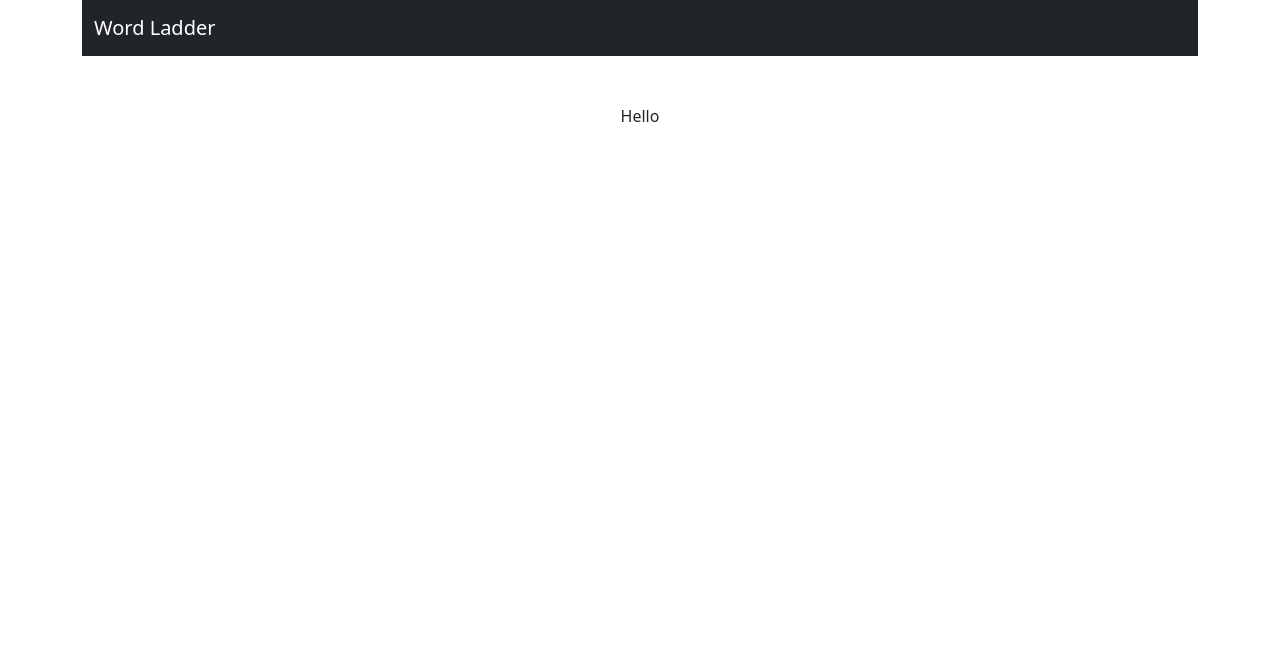
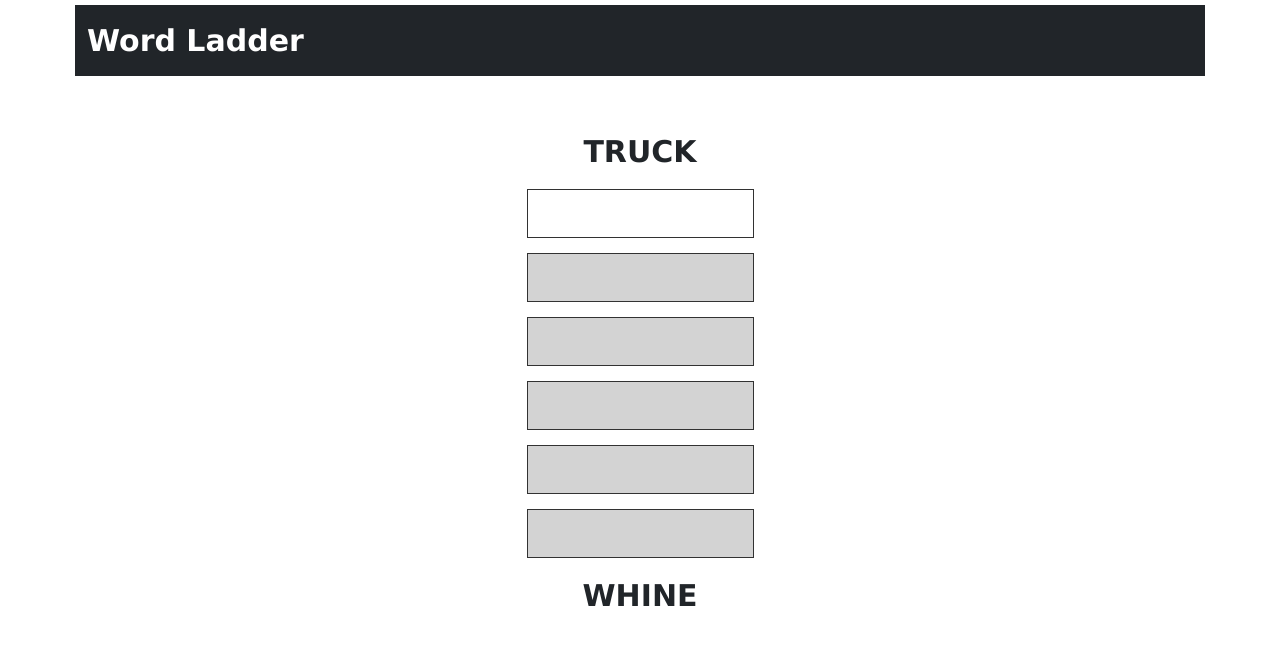
Before and after one commit to wtripp/cs50-week10-final-word-ladder, a Flask app: page / in a window 1280 px wide. Shown: the top 665 px of the page. Run offline with Flask 2, Linux system fonts and the light colour scheme.

Commit message:
Add forms and style them

```diff
--- a/app.py
+++ b/app.py
@@ -3,6 +3,6 @@ from flask import Flask, render_template
 # Configure application
 app = Flask(__name__)
 
-@app.route("/")
+@app.route("/", methods=["GET", "POST"])
 def home():
     return render_template("index.html")
--- a/static/styles.css
+++ b/static/styles.css
@@ -0,0 +1,28 @@
+.container {
+    padding: 5px;
+}
+
+.navbar-brand {
+    font-size: 30px;
+}
+
+body {
+    margin: 0px;
+    padding: 0px;
+    width: 100%;
+    font-size: 30px;
+    font-weight: bold;
+    font-family: Verdana, Arial, sans-serif;
+}
+
+input {
+    text-transform: uppercase;
+    display: table;
+    text-align: center;
+    margin: 15px auto;
+    border: 1px solid rgb(50, 50, 50);
+}
+
+input[disabled] {
+    background-color: lightgray;
+}
--- a/templates/index.html
+++ b/templates/index.html
@@ -6,6 +6,25 @@
 
 {% block main %}
 
-Hello
+TRUCK
+<form action="/" method="post">
+    <input maxlength="5" pattern="[A-Za-z]*" type="text" size="10">
+</form>
+<form action="/" method="post">
+    <input maxlength="5" pattern="[A-Za-z]*" type="text" size="10" disabled>
+</form>
+<form action="/" method="post">
+    <input maxlength="5" pattern="[A-Za-z]*" type="text" size="10" disabled>
+</form>
+<form action="/" method="post">
+    <input maxlength="5" pattern="[A-Za-z]*" type="text" size="10" disabled>
+</form>
+<form action="/" method="post">
+    <input maxlength="5" pattern="[A-Za-z]*" type="text" size="10" disabled>
+</form>
+<form action="/" method="post">
+    <input maxlength="5" pattern="[A-Za-z]*" type="text" size="10" disabled>
+</form>
+WHINE
 
 {% endblock %}
```
Also changed, not shown: 1 other file.
